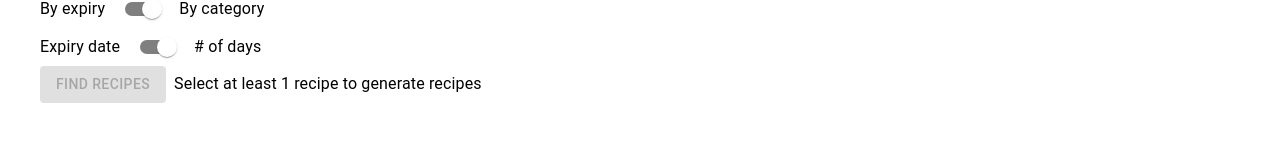
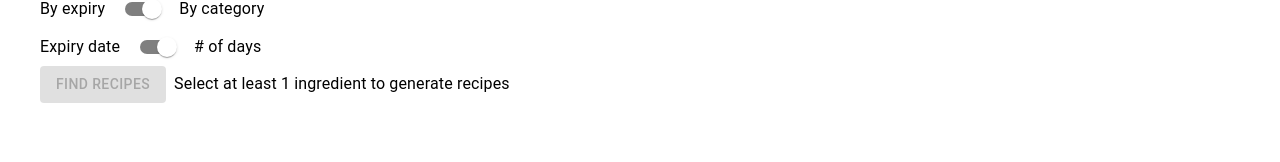
Before and after one commit to tangboxuan/drp-23, a React (Vite) app: page /Pantry in a window 1280 px wide. Shown: the part 202-364 px from the top of the page. Built offline with nearby package versions, Linux system fonts and the light colour scheme; no server answers.

Commit message:
Fix typo (recipe instead of ingredient)

```diff
--- a/src/components/fridge/FridgeContents.tsx
+++ b/src/components/fridge/FridgeContents.tsx
@@ -90,7 +90,7 @@ function FridgeContents({ ingredients, refresh }: Props) {
     const noIngredientsMessage =
         <Stack direction="row" spacing={1} alignItems="center">
             {disabledButton}
-            <Typography>Select at least 1 recipe to generate recipes</Typography>
+            <Typography>Select at least 1 ingredient to generate recipes</Typography>
         </Stack>
     return (
         <div className={getStyle(styles, "container")}>
```
